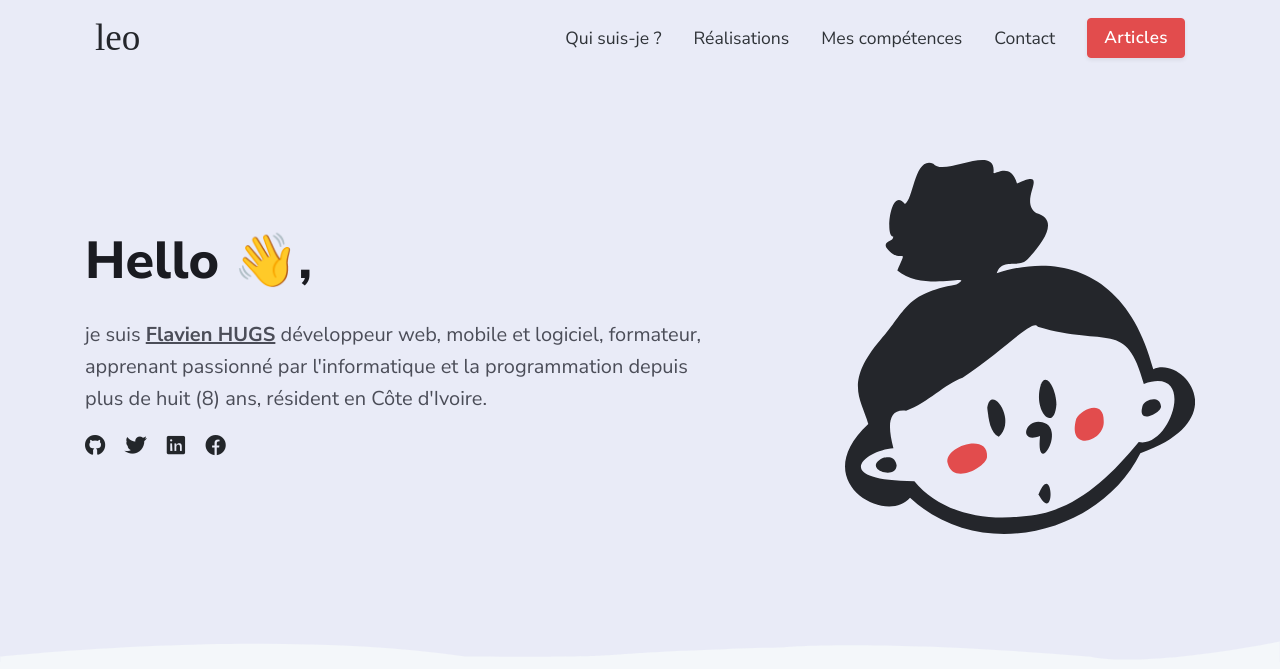
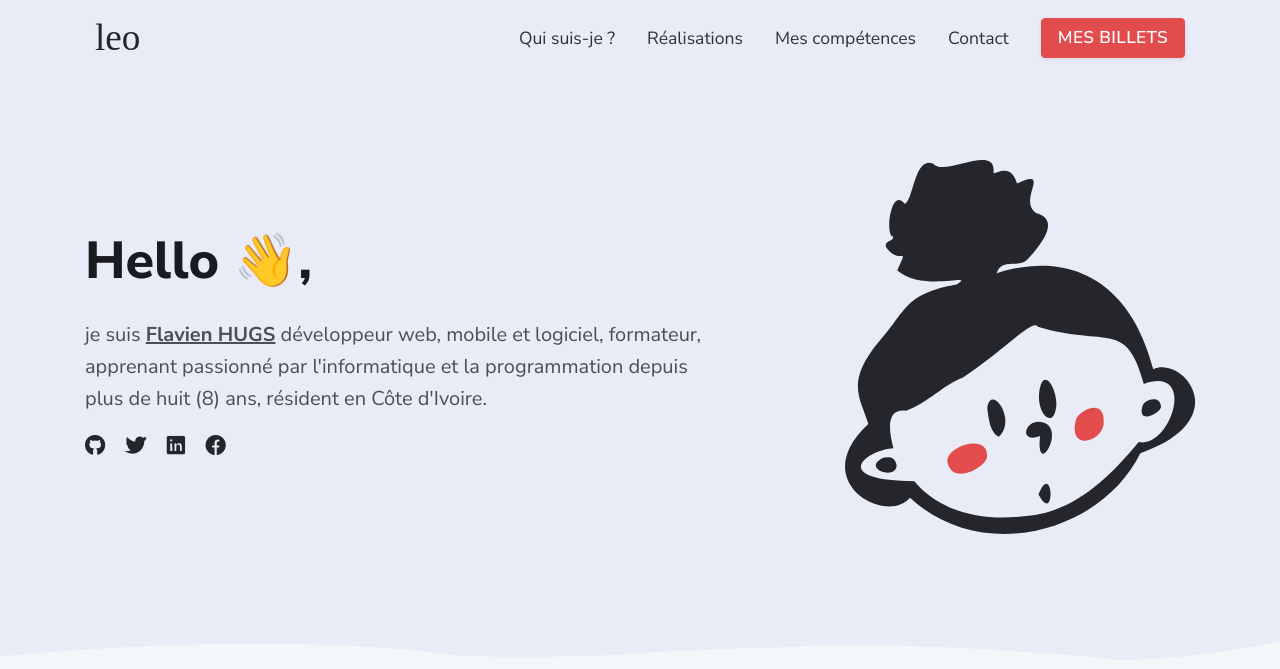
Before and after one commit to flavien-hugs/my-portfolio, a Flask app: page / in a window 1280 px wide. Shown: the top 669 px of the page. Run offline with Flask 2, Linux system fonts and the light colour scheme; some libraries are stand-ins or nearby versions.

```diff
--- a/core/templates/paths/_navbar.html
+++ b/core/templates/paths/_navbar.html
@@ -28,14 +28,14 @@
                         <a href="#" class="nav-link">Réalisations</a>
                     </li>
                     <li class="nav-item">
-                        <a href="#" class="nav-link">Mes compétences</a>
+                        <a href="#skills" class="nav-link">Mes compétences</a>
                     </li>
                     <li class="nav-item">
                         <a href="#contact" class="nav-link">Contact</a>
                     </li>
                 </ul>
-                <a href="#" class="btn btn-buy btn-secondary animate-up-2 d-none d-lg-inline ml-3">
-                    Articles
+                <a href="#" class="btn btn-buy btn-secondary text-uppercase animate-up-2 d-none d-lg-inline ml-3">
+                    mes billets
                 </a>
             </div>
             <div class="d-flex d-lg-none align-items-center">
```
